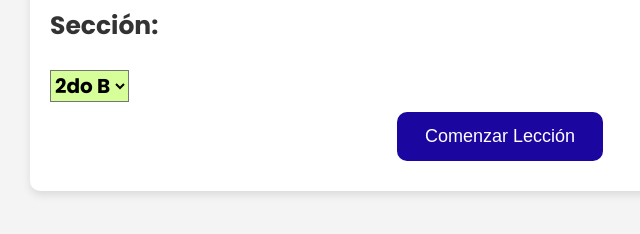
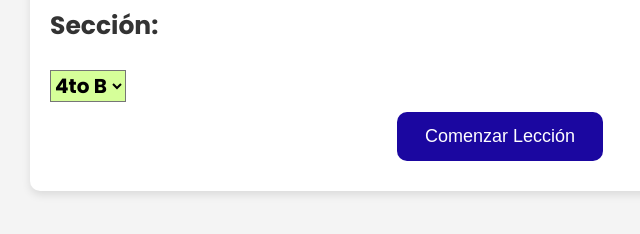
Before and after one commit to LeticiaAngeles/Papas-nativas, a plain HTML site: page index.html in a window 1280 px wide. Shown: the part 448-682 px from the top of the page, 140-780 px from the left. Drawn offline with Linux system fonts and the light colour scheme.

Commit message:
Secciones

```diff
--- a/index.html
+++ b/index.html
@@ -27,8 +27,8 @@
                 <br>
                 <br>
                 <select class="grado">
-                    <option>2do B</option>
-                    <option>2do A</option>
+                    <option>4to B</option>
+                    <option>4to A</option>
                 </select>
                 <button class="next-btn" onclick="startLesson()">Comenzar Lección</button>
             </div>
```
